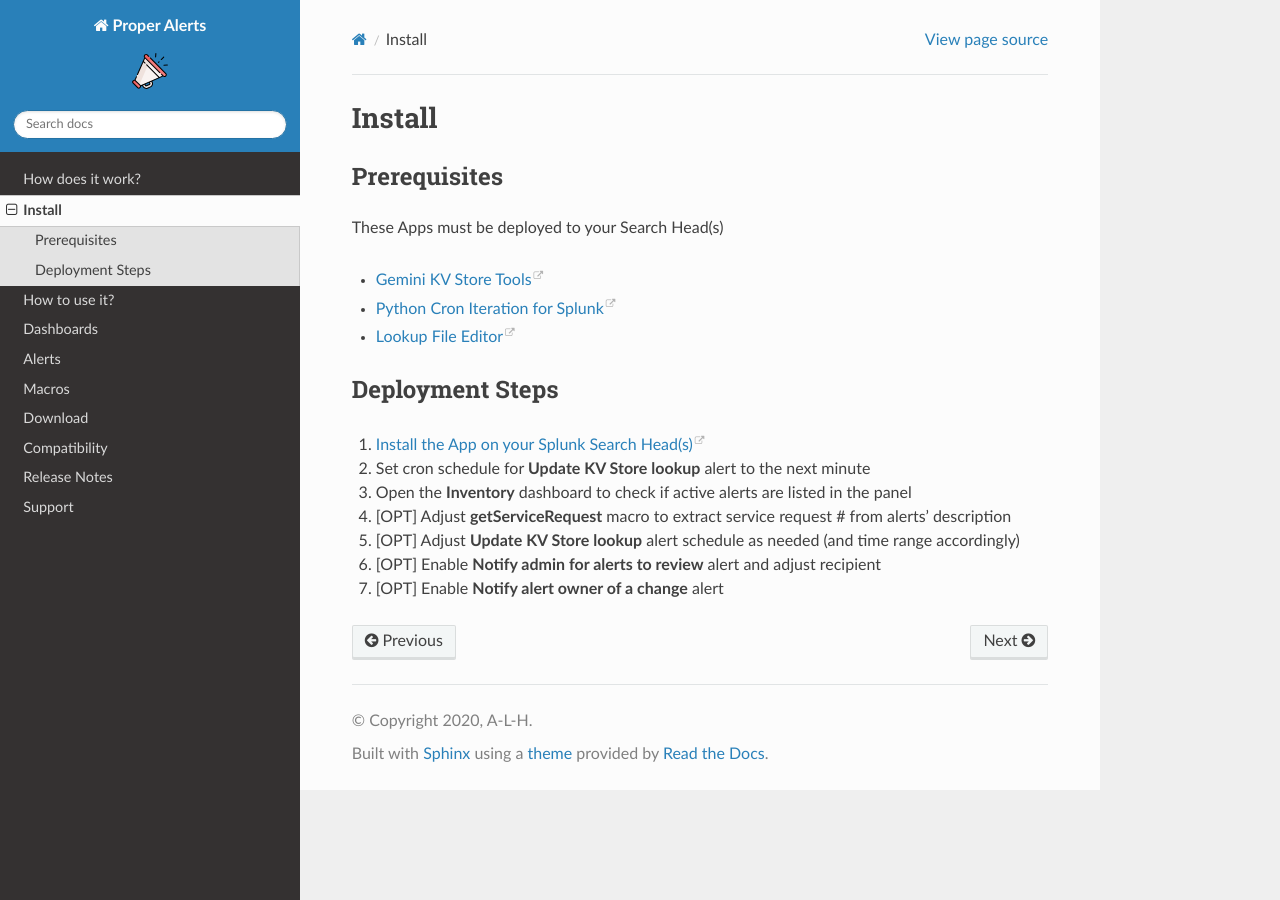
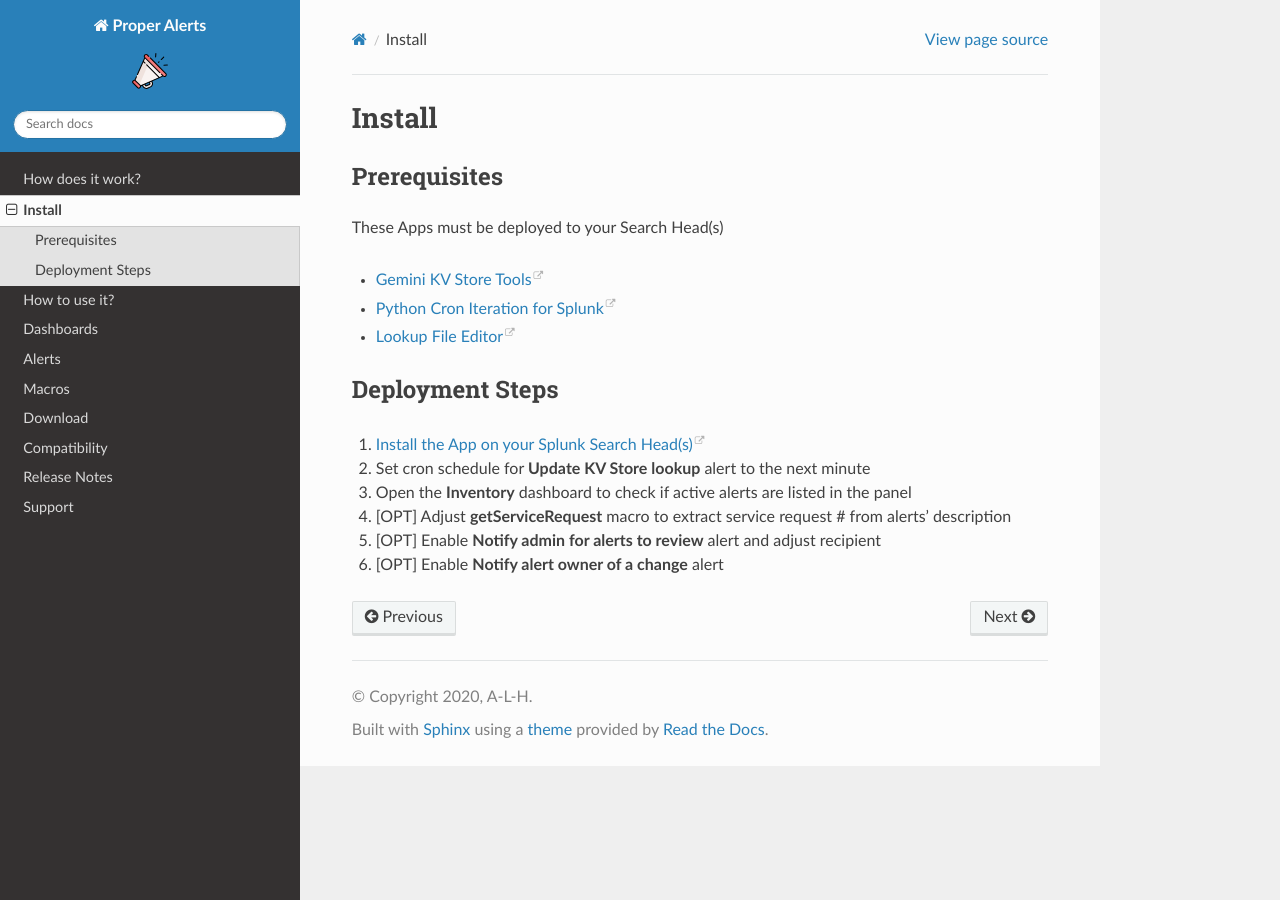
Before and after one commit to a-l-h/splunk-app-proper-alerts, a Sphinx documentation site: the page built from doc/install.rst, in a window 1280 px wide. Built offline with Sphinx 7.4.7 and the Read the Docs theme 2.0.0, drawn with Linux system fonts in a browser that asks for light colours.

Commit message:
Update install.rst

```diff
--- a/doc/install.rst
+++ b/doc/install.rst
@@ -14,9 +14,8 @@ Deployment Steps
 ################
 
 1.  `Install the App on your Splunk Search Head(s) <https://docs.splunk.com/Documentation/Splunk/latest/Admin/Deployappsandadd-ons#Deployment_architectures>`_
-2.  Set cron schedule for **Update KV Store lookup** alert to the next minute
-3.  Open the **Inventory** dashboard to check if active alerts are listed in the panel
-4.  [OPT] Adjust **getServiceRequest** macro to extract service request # from alerts' description
-5.  [OPT] Adjust **Update KV Store lookup** alert schedule as needed (and time range accordingly)
-6.  [OPT] Enable **Notify admin for alerts to review** alert and adjust recipient
-7.  [OPT] Enable **Notify alert owner of a change** alert
+#.  Set cron schedule for **Update KV Store lookup** alert to the next minute
+#.  Open the **Inventory** dashboard to check if active alerts are listed in the panel
+#.  [OPT] Adjust **getServiceRequest** macro to extract service request # from alerts' description
+#.  [OPT] Enable **Notify admin for alerts to review** alert and adjust recipient
+#.  [OPT] Enable **Notify alert owner of a change** alert
```
